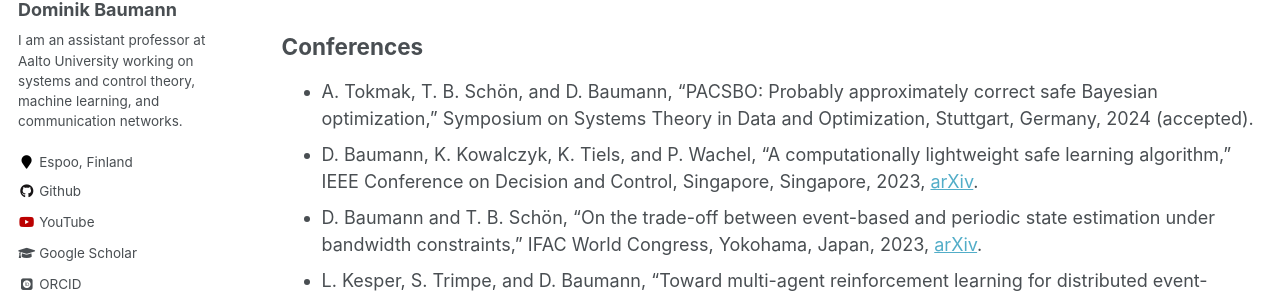
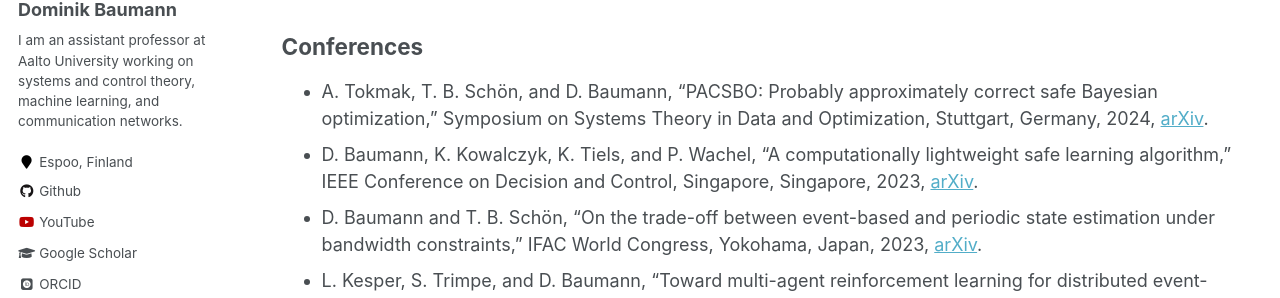
Before and after one commit to baumanndominik/baumanndominik.github.io, a Jekyll site: the page built from _pages/publications.md, in a window 1280 px wide and 900 px high, scrolled down 969 px. Shown: the part 179-477 px from the top of the window. Built offline with Jekyll 4.4.1, drawn with Linux system fonts in a browser that asks for light colours; some web fonts are replaced.

Commit message:
new paper on arXiv

```diff
--- a/_pages/publications.md
+++ b/_pages/publications.md
@@ -24,7 +24,7 @@ You can also find my articles on [my Google Scholar profile](https://scholar.goo
 
 ## Conferences
 
-* A. Tokmak, T. B. Schön, and D. Baumann, "PACSBO: Probably approximately correct safe Bayesian optimization," Symposium on Systems Theory in Data and Optimization, Stuttgart, Germany, 2024 (accepted).
+* A. Tokmak, T. B. Schön, and D. Baumann, "PACSBO: Probably approximately correct safe Bayesian optimization," Symposium on Systems Theory in Data and Optimization, Stuttgart, Germany, 2024, [arXiv](https://arxiv.org/abs/2409.01163).
 * D. Baumann, K. Kowalczyk, K. Tiels, and P. Wachel, "A computationally lightweight safe learning algorithm," IEEE Conference on Decision and Control, Singapore, Singapore, 2023, [arXiv](https://arxiv.org/abs/2309.03672).
 * D. Baumann and T. B. Schön, "On the trade-off between event-based and periodic state estimation under bandwidth constraints," IFAC World Congress, Yokohama, Japan, 2023, [arXiv](https://arxiv.org/abs/2304.00559).
 * L. Kesper, S. Trimpe, and D. Baumann, "Toward multi-agent reinforcement learning for distributed event-triggered control," Learning for Dynamics and Control Conference, Philadelphia, PA, USA, 2023, [arXiv](http://arxiv.org/abs/2305.08723).
```
